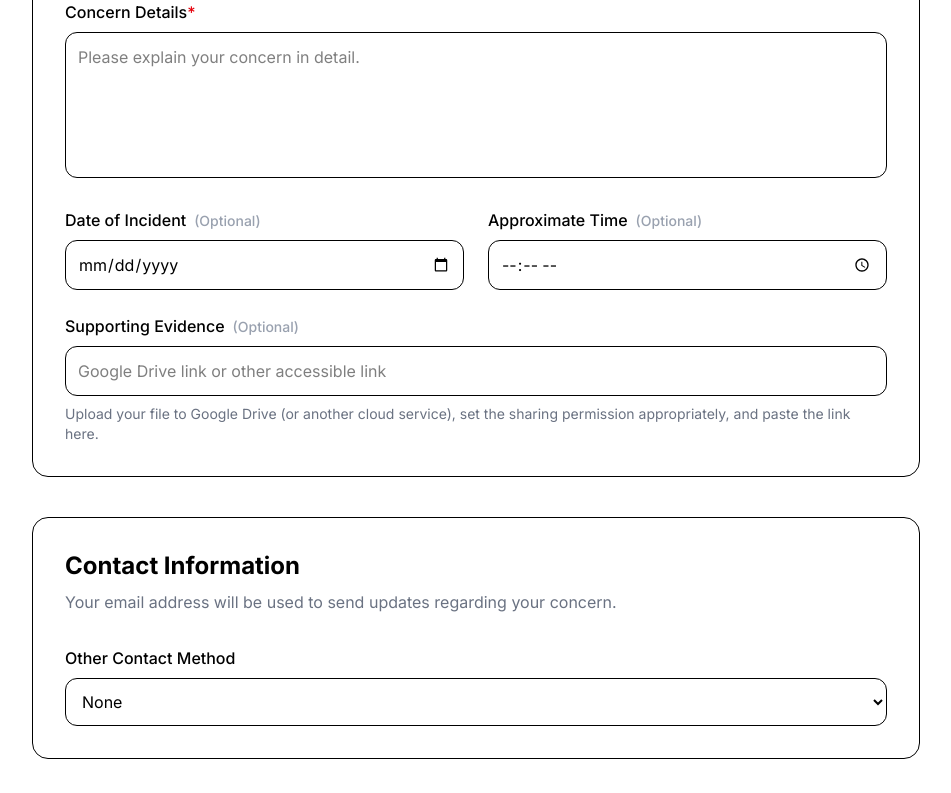
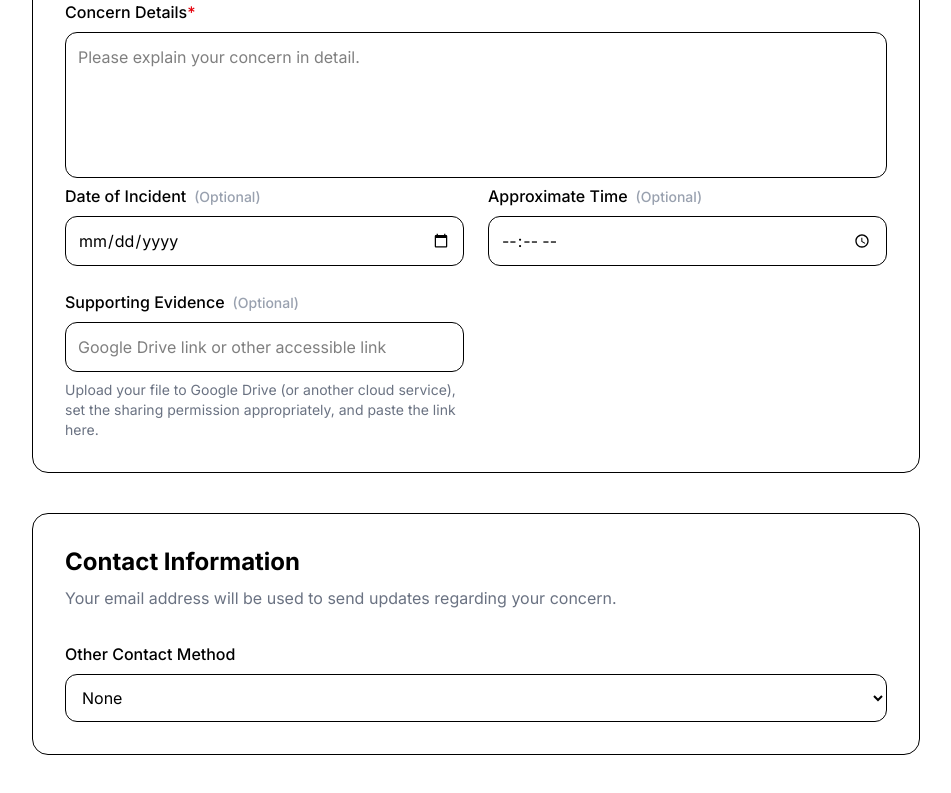
Before and after one commit to EnrykxNaguit4/bulsuan-connect, a React (Vite) app: page /concern in a window 1280 px wide. Shown: the part 1379-2172 px from the top of the page, without its empty margins (164-1115 px from the left). Built offline with nearby package versions, Linux system fonts and the light colour scheme; no server answers; the database is empty.

Commit message:
Polishing the Published Website 2.5

```diff
--- a/src/pages/Concern.jsx
+++ b/src/pages/Concern.jsx
@@ -439,6 +439,8 @@ function Concern() {
 
               </div>
 
+              </div>
+
               <div className="grid md:grid-cols-2 gap-6">
 
                 <div>
@@ -450,6 +452,7 @@ function Concern() {
     </span>
   </label>
 
+  <div className="w-5/6 md:w-full">
     <input
       type="date"
       name="incidentDate"
@@ -457,6 +460,7 @@ function Concern() {
       onChange={handleChange}
       className="w-full border rounded-xl mt-2 px-3 py-2.5 md:p-3"
     />
+  </div>
 
 </div>
 
@@ -469,6 +473,7 @@ function Concern() {
     </span>
   </label>
 
+  <div className="w-5/6 md:w-full">
     <input
       type="time"
       name="incidentTime"
@@ -476,11 +481,9 @@ function Concern() {
       onChange={handleChange}
       className="w-full border rounded-xl mt-2 px-3 py-2.5 md:p-3"
     />
-
   </div>
 
 </div>
-
               <div>
 
                 <label className="text-sm md:text-base font-medium">
```
Lines whose indentation alone changed are shown as unchanged.
